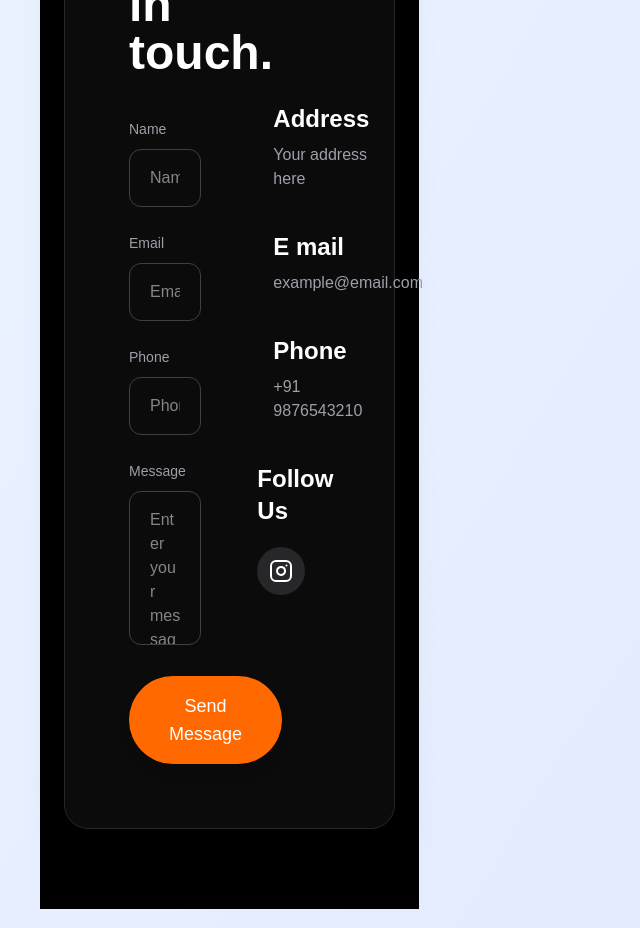
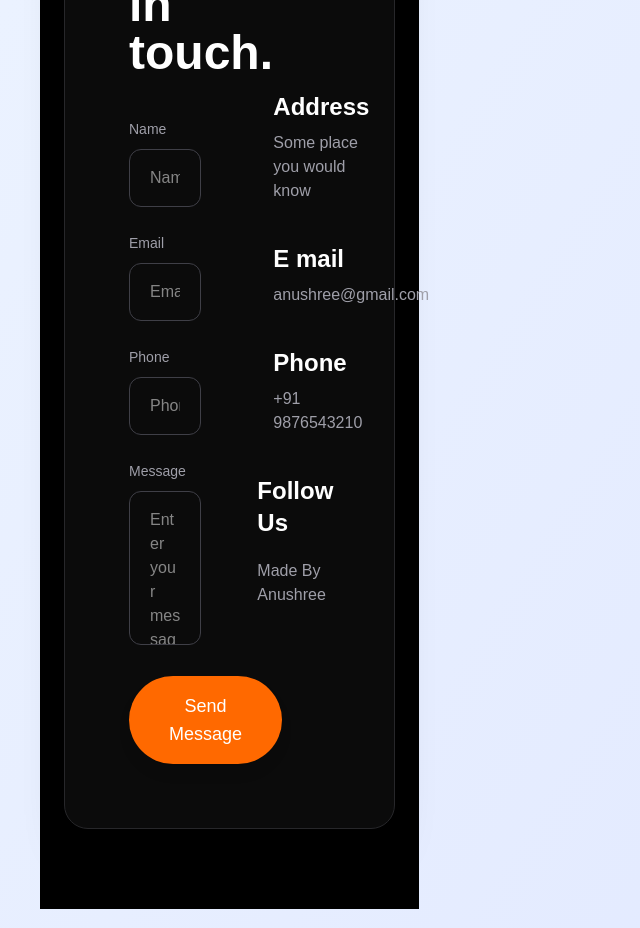
Before and after one commit to A-Saxena27/Grievance-Management-System, a React app in the folder frontend/: page / in a window 1280 px wide. Shown: the part 1040-1968 px from the top of the page, without its empty margins (0-640 px from the left). Built offline with nearby package versions, Linux system fonts and the light colour scheme; the HTML template or start-up script is replaced by a standard one.

Commit message:
contact section

```diff
--- a/frontend/src/components/ContactSection.jsx
+++ b/frontend/src/components/ContactSection.jsx
@@ -1,4 +1,4 @@
-import { Mail, Phone, MapPin, Instagram } from "lucide-react";
+import { Mail, Phone, MapPin } from "lucide-react";
 
 export default function ContactSection() {
   return (
@@ -69,7 +69,7 @@ export default function ContactSection() {
               <div>
                 <h3 className="text-2xl text-white font-semibold">Address</h3>
 
-                <p className="text-zinc-400 mt-2">Your address here</p>
+                <p className="text-zinc-400 mt-2">Some place you would know</p>
               </div>
             </div>
 
@@ -79,7 +79,7 @@ export default function ContactSection() {
               <div>
                 <h3 className="text-2xl text-white font-semibold">E mail</h3>
 
-                <p className="text-zinc-400 mt-2">example@email.com</p>
+                <p className="text-zinc-400 mt-2">anushree@gmail.com</p>
               </div>
             </div>
 
@@ -98,11 +98,9 @@ export default function ContactSection() {
                 Follow Us
               </h3>
 
-              <div className="flex gap-4">
-                <div className="bg-zinc-800 hover:bg-orange-500 transition-all p-3 rounded-full cursor-pointer">
-                  <Instagram className="text-white" />
-                </div>
-              </div>
+              <h3 className="text-zinc-400">Made By Anushree</h3>
+
+              <div className="flex gap-4">{/* social icons can go here */}</div>
             </div>
           </div>
         </div>
```
